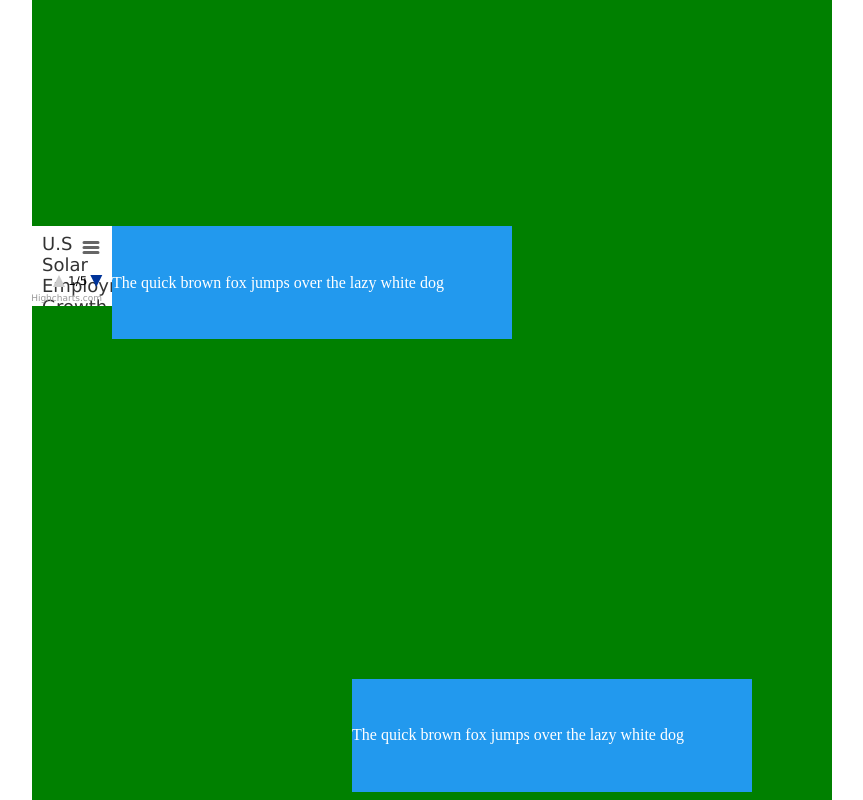
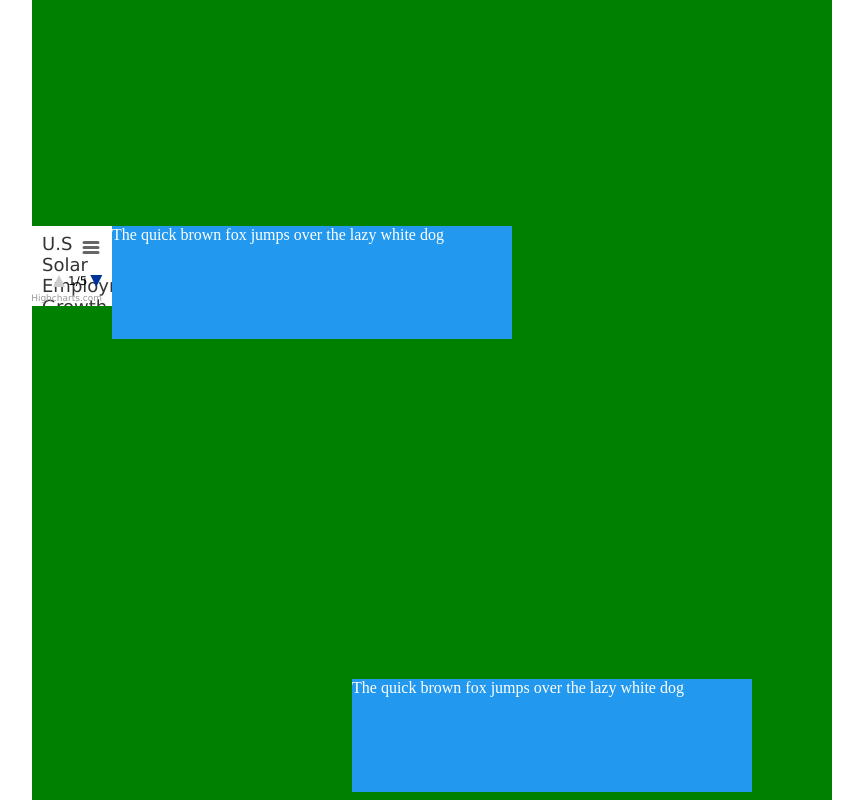
Before and after one commit to NessaAz/rate-my-service, a React (Vite) app: page / in a window 1280 px wide. Shown: the top 800 px of the page, without its empty margins (208-1071 px from the left). Built offline with nearby package versions, Linux system fonts and the light colour scheme.

Commit message:
Update text object
Make it use default property from the canvasObject the component receives. Also improve its behavior on dragging and dropping

```diff
--- a/src/Components/Text/Text.jsx
+++ b/src/Components/Text/Text.jsx
@@ -5,8 +5,8 @@ function Text({canvasObject, onClick}){
     const itemStyle = {...canvasObject.size, ...canvasObject.position}
 
     return (
-        <div className="resize-drag yes-drop text-item" style={itemStyle} onClick={()=>onClick(canvasObject)}>
-            <p style={canvasObject.contentStyle}>{canvasObject.content}</p>
+        <div className="resize-drag yes-drop" style={itemStyle} onClick={()=>onClick(canvasObject)}>
+            <p className="text-item" style={canvasObject.contentStyle}>{canvasObject.content}</p>
         </div>
     )
 }
```
